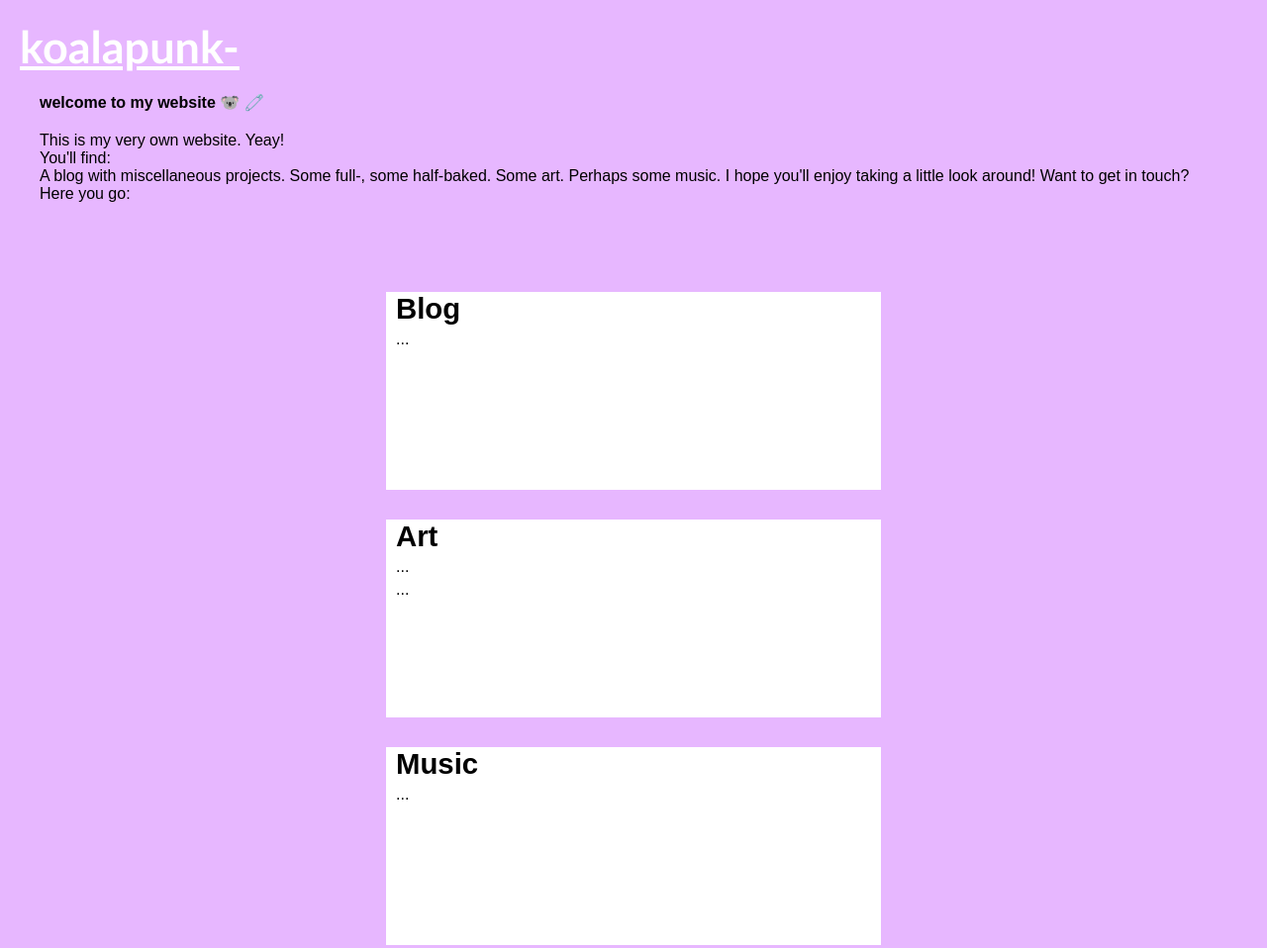
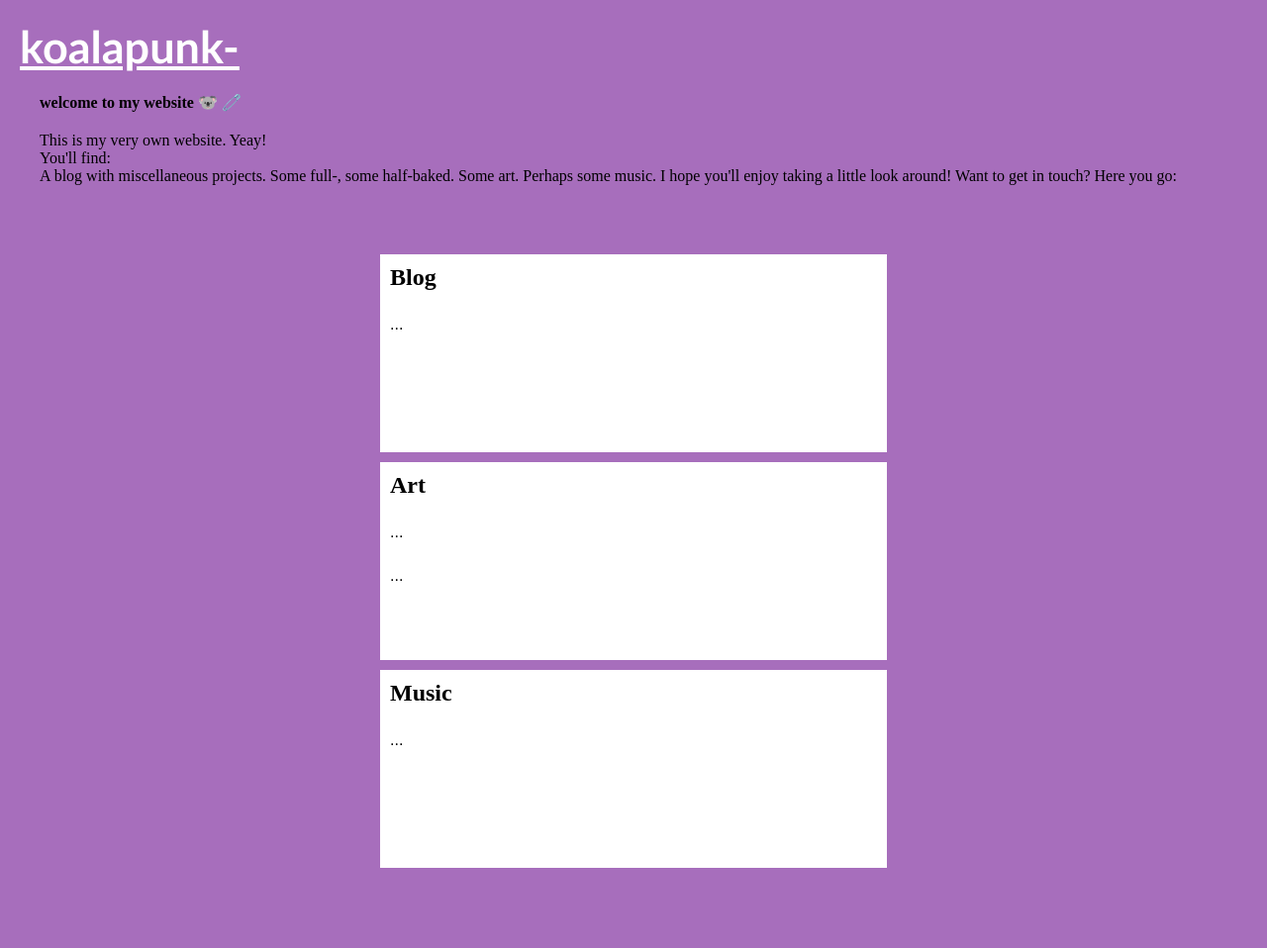
Before and after one commit to koalapunk/koalapunk.github.io, a plain HTML site: page index.html in a window 1280 px wide. Shown: the top 958 px of the page at 99% size. Drawn offline with Linux system fonts and the light colour scheme.

Commit message:
change to correct style.css

```diff
--- a/style.css
+++ b/style.css
@@ -8,54 +8,51 @@
 
 body{
     height: 400vh;
-    background: #e7b7ff
+    background: #a76ebc;
     }
 
 #head-text{
     margin-top: 20px;
     margin-left: 20px;
-    font-family:'Trebuchet MS', 'Lucida Sans Unicode', 'Lucida Grande', 'Lucida Sans', Arial, sans-serif;
+    font-family:'Trebuchet MS';
     font-size: 45px;
     color: white;
-
 }
 
 #welcome{
     margin-top: 20px;
     margin-left: 40px;
     margin-right: 40px;
-    font-family: sans-serif;
+    font-family: 'avenir';
     font-size: 12pt;
 }
 
+
 .container{
-    width: 100%;
-    max-width: 800px;
-    min-width: 200px;
+    width: 40%;
     top: 5%;
     left: 50%;
     background: rgb(255, 255, 255);
     border-radius: 0px;
-    max-width: 500px;
+    min-width: 500px;
     position: relative;
     min-height: 200px;
     transform: translate(-50%, -50%);
-    margin-top: 30px;
 }
 
 #projects-heading{
-    margin-top: 30px;
+    margin-top: 10px;
     margin-left: 10px;
-    margin-right: 40px;
-    font-family: sans-serif;
-    font-size: 22pt;
+    padding-top: 2%;
+    font-family: 'avenir-black';
+
+
 }
 
 #projects{
-    font-size: 12;
+    margin-top: 15px;
+    margin-left: 10px;
+    margin-right: 40px;
+    padding-top: 2%;
     font-family: sans-serif;
-    margin-left: 10px;
-    margin-top: 5px;
-    margin-right: 5px;
-    text-align: centre;
 }
```
